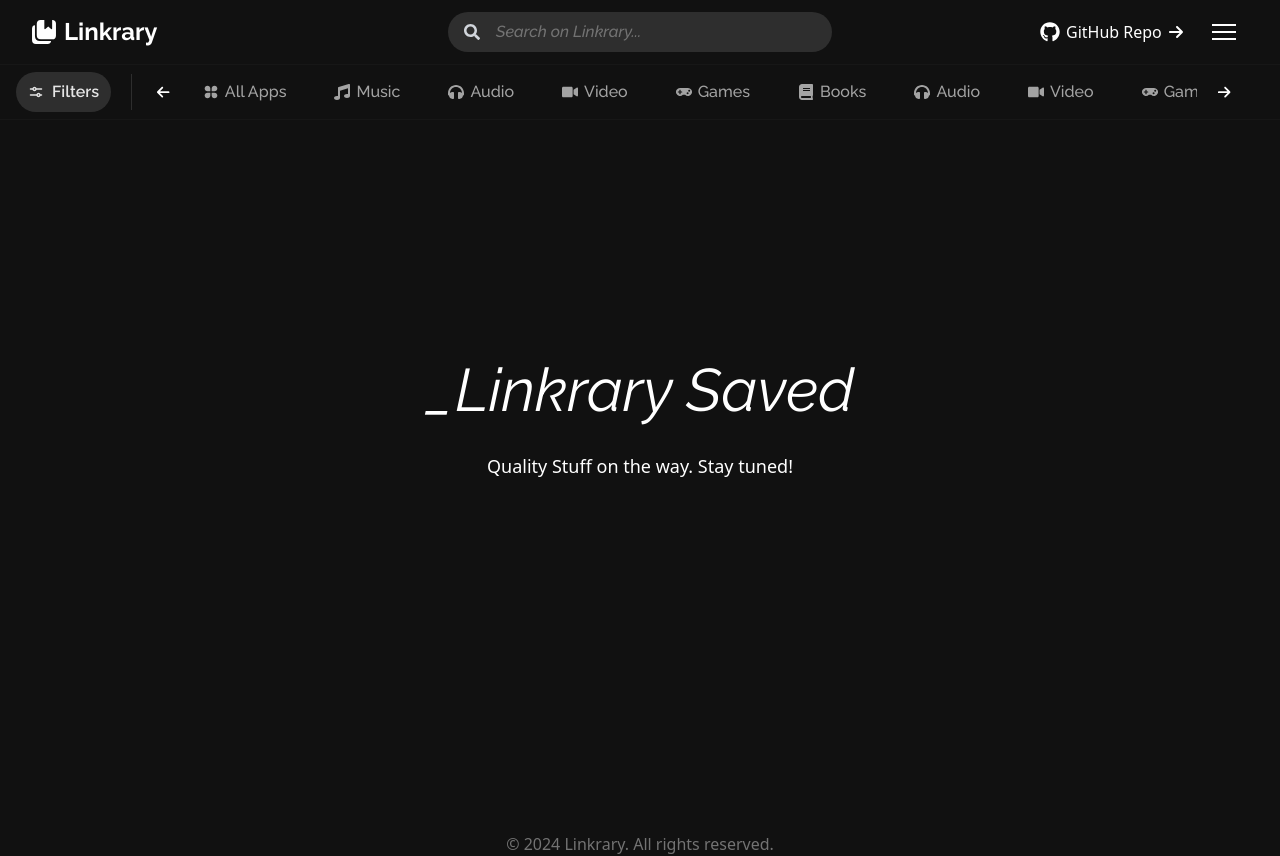
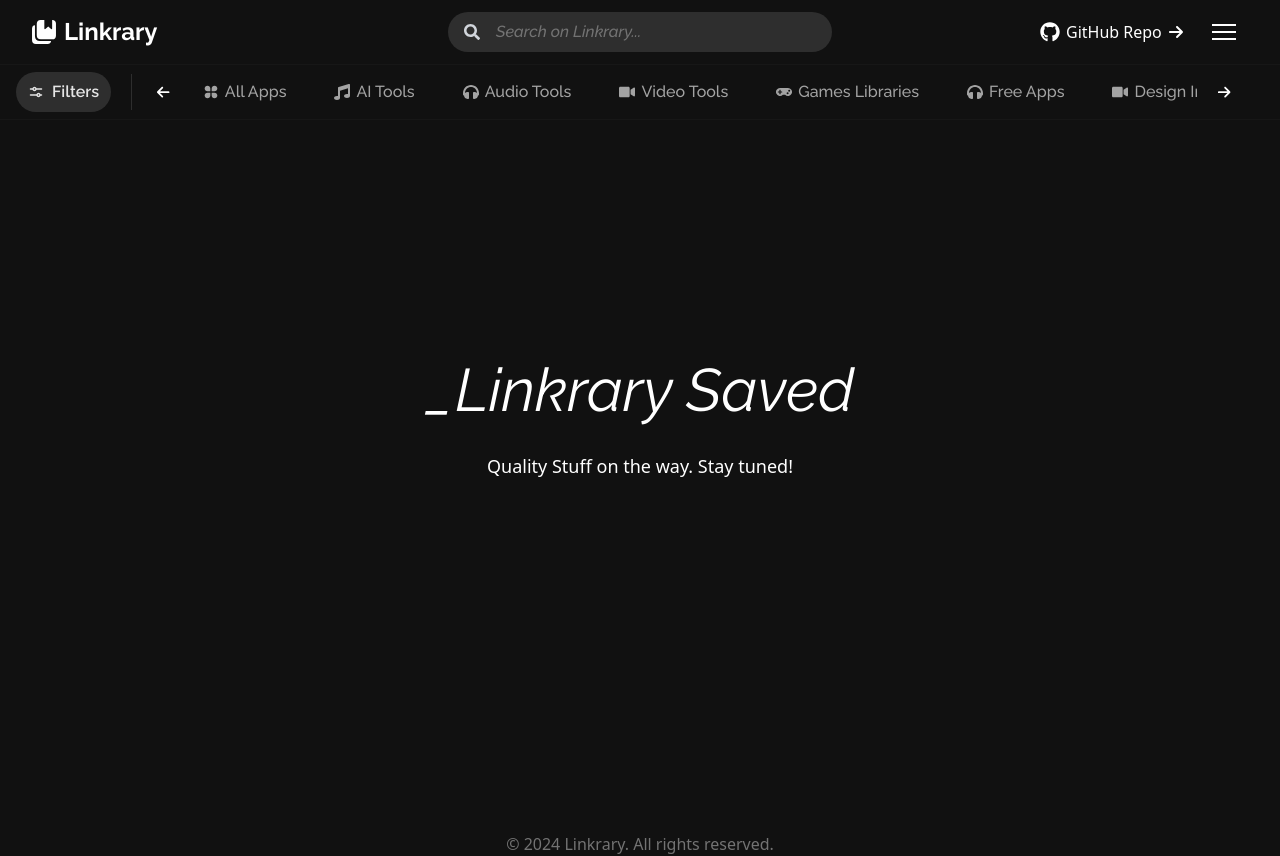
Before and after one commit to aibiansari/linkrary-vite-app, a React (Vite) app: page /Linkrary/saved in a window 1280 px wide. Built offline with nearby package versions, Linux system fonts and the light colour scheme.

Commit message:
ScrollX List updated

```diff
--- a/src/components/ui/ScrollX.tsx
+++ b/src/components/ui/ScrollX.tsx
@@ -13,21 +13,27 @@ import {
 
 const categories = [
   { name: "All Apps", icon: <RiAppsFill /> },
-  { name: "Music", icon: <FaMusic /> },
-  { name: "Audio", icon: <FaHeadphones /> },
-  { name: "Video", icon: <FaVideo /> },
-  { name: "Games", icon: <FaGamepad /> },
-  { name: "Books", icon: <FaBook /> },
-  { name: "Audio", icon: <FaHeadphones /> },
-  { name: "Video", icon: <FaVideo /> },
-  { name: "Games", icon: <FaGamepad /> },
-  { name: "Books", icon: <FaBook /> },
-  { name: "Games", icon: <FaGamepad /> },
-  { name: "Books", icon: <FaBook /> },
-  { name: "Audio", icon: <FaHeadphones /> },
-  { name: "Video", icon: <FaVideo /> },
-  { name: "Games", icon: <FaGamepad /> },
-  { name: "Books", icon: <FaBook /> },
+  { name: "AI Tools", icon: <FaMusic /> },
+  { name: "Audio Tools", icon: <FaHeadphones /> },
+  { name: "Video Tools", icon: <FaVideo /> },
+  { name: "Games Libraries", icon: <FaGamepad /> },
+  { name: "Free Apps", icon: <FaHeadphones /> },
+  { name: "Design Inspirations", icon: <FaVideo /> },
+  { name: "Web Dev Tools", icon: <FaGamepad /> },
+  { name: "Free Fonts", icon: <FaBook /> },
+  { name: "SVG Assets", icon: <FaGamepad /> },
+  { name: "Open Source", icon: <FaBook /> },
+  { name: "Web Libraries", icon: <FaHeadphones /> },
+  { name: "Stores", icon: <FaVideo /> },
+  { name: "Converter", icon: <FaGamepad /> },
+  { name: "Useful Sites", icon: <FaBook /> },
+  { name: "Watch Online", icon: <FaBook /> },
+  { name: "Free Games", icon: <FaBook /> },
+  { name: "Torrent Sites", icon: <FaBook /> },
+  { name: "PDF Tools", icon: <FaBook /> },
+  { name: "Cracked Tools", icon: <FaBook /> },
+  { name: "Cloud Services", icon: <FaBook /> },
+  { name: "Watch Online", icon: <FaBook /> },
 ];
 
 const HorizontalScroll = () => {
```
